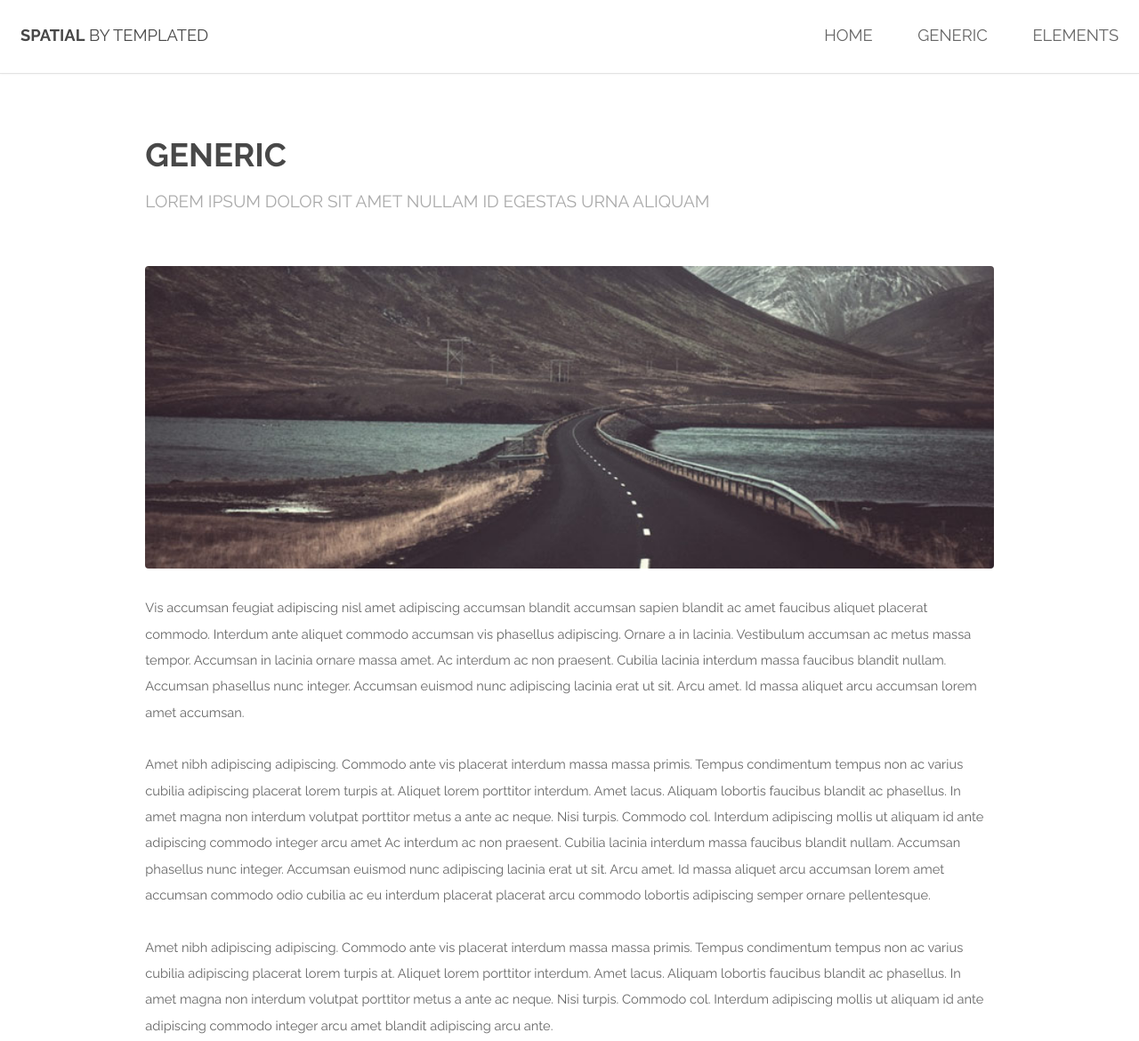
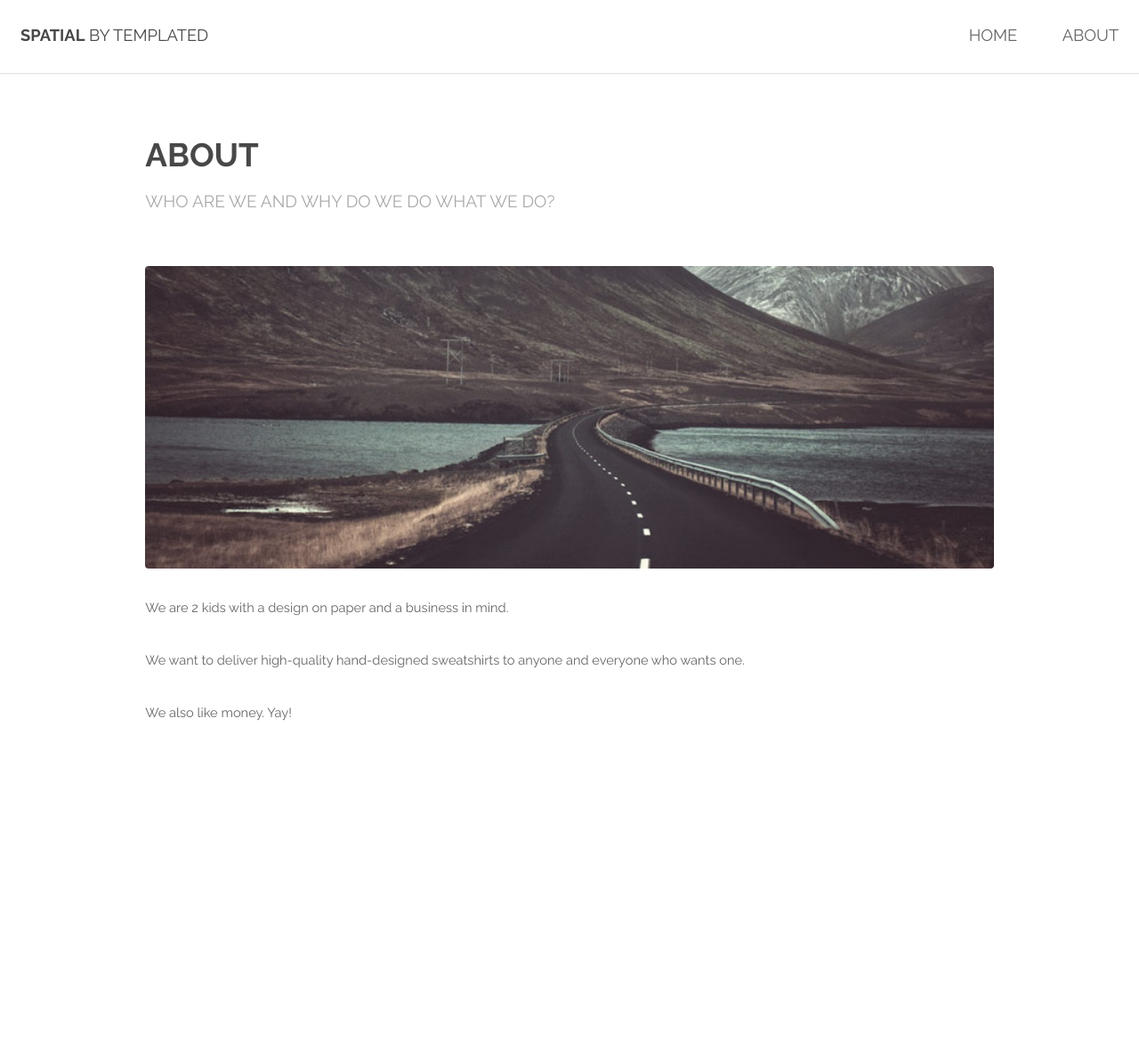
Before and after one commit to gettomerch/gettomerch.github.io, a plain HTML site: page generic.html in a window 1280 px wide. Shown: the top 1170 px of the page at 89% size. After the commit the page ends 903 px from the top, so only its background shows below. Drawn offline with Linux system fonts and the light colour scheme.

Commit message:
Update generic.html

```diff
--- a/generic.html
+++ b/generic.html
@@ -19,8 +19,7 @@
 				<nav id="nav">
 					<ul>
 						<li><a href="index.html">Home</a></li>
-						<li><a href="generic.html">Generic</a></li>
-						<li><a href="elements.html">Elements</a></li>
+						<li><a href="generic.html">About</a></li>
 					</ul>
 				</nav>
 			</header>
@@ -32,19 +31,19 @@
 				<div class="container">
 
 					<header class="major special">
-						<h2>Generic</h2>
-						<p>Lorem ipsum dolor sit amet nullam id egestas urna aliquam</p>
+						<h2>About</h2>
+						<p>Who are we and why do we do what we do?</p>
 					</header>
 
 					<a href="#" class="image fit"><img src="images/pic01.jpg" alt="" /></a>
-					<p>Vis accumsan feugiat adipiscing nisl amet adipiscing accumsan blandit accumsan sapien blandit ac amet faucibus aliquet placerat commodo. Interdum ante aliquet commodo accumsan vis phasellus adipiscing. Ornare a in lacinia. Vestibulum accumsan ac metus massa tempor. Accumsan in lacinia ornare massa amet. Ac interdum ac non praesent. Cubilia lacinia interdum massa faucibus blandit nullam. Accumsan phasellus nunc integer. Accumsan euismod nunc adipiscing lacinia erat ut sit. Arcu amet. Id massa aliquet arcu accumsan lorem amet accumsan.</p>
-					<p>Amet nibh adipiscing adipiscing. Commodo ante vis placerat interdum massa massa primis. Tempus condimentum tempus non ac varius cubilia adipiscing placerat lorem turpis at. Aliquet lorem porttitor interdum. Amet lacus. Aliquam lobortis faucibus blandit ac phasellus. In amet magna non interdum volutpat porttitor metus a ante ac neque. Nisi turpis. Commodo col. Interdum adipiscing mollis ut aliquam id ante adipiscing commodo integer arcu amet Ac interdum ac non praesent. Cubilia lacinia interdum massa faucibus blandit nullam. Accumsan phasellus nunc integer. Accumsan euismod nunc adipiscing lacinia erat ut sit. Arcu amet. Id massa aliquet arcu accumsan lorem amet accumsan commodo odio cubilia ac eu interdum placerat placerat arcu commodo lobortis adipiscing semper ornare pellentesque.</p>
-					<p>Amet nibh adipiscing adipiscing. Commodo ante vis placerat interdum massa massa primis. Tempus condimentum tempus non ac varius cubilia adipiscing placerat lorem turpis at. Aliquet lorem porttitor interdum. Amet lacus. Aliquam lobortis faucibus blandit ac phasellus. In amet magna non interdum volutpat porttitor metus a ante ac neque. Nisi turpis. Commodo col. Interdum adipiscing mollis ut aliquam id ante adipiscing commodo integer arcu amet blandit adipiscing arcu ante.</p>
+					<p>We are 2 kids with a design on paper and a business in mind.</p>
+					<p>We want to deliver high-quality hand-designed sweatshirts to anyone and everyone who wants one.</p>
+					<p>We also like money. Yay!</p>
 
 				</div>
 			</section>
 
-		<!-- Footer -->
+		<!-- Footer
 			<footer id="footer">
 				<div class="container">
 					<ul class="icons">
```
